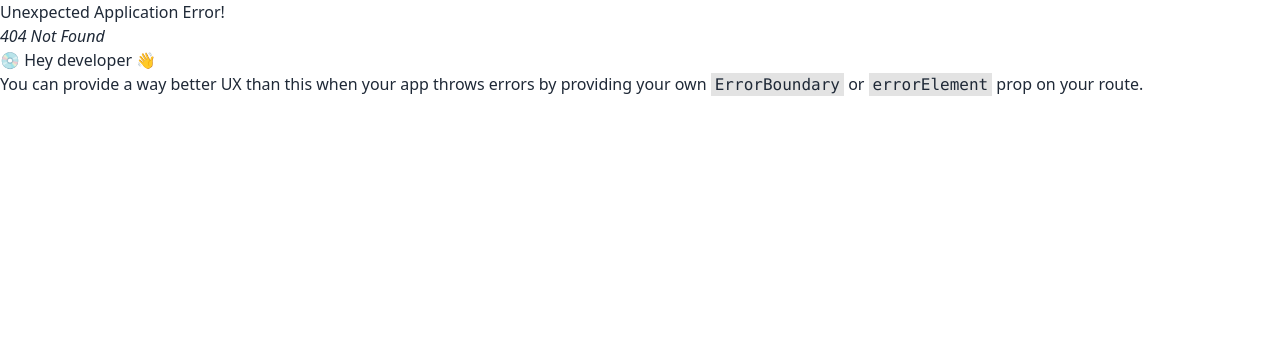
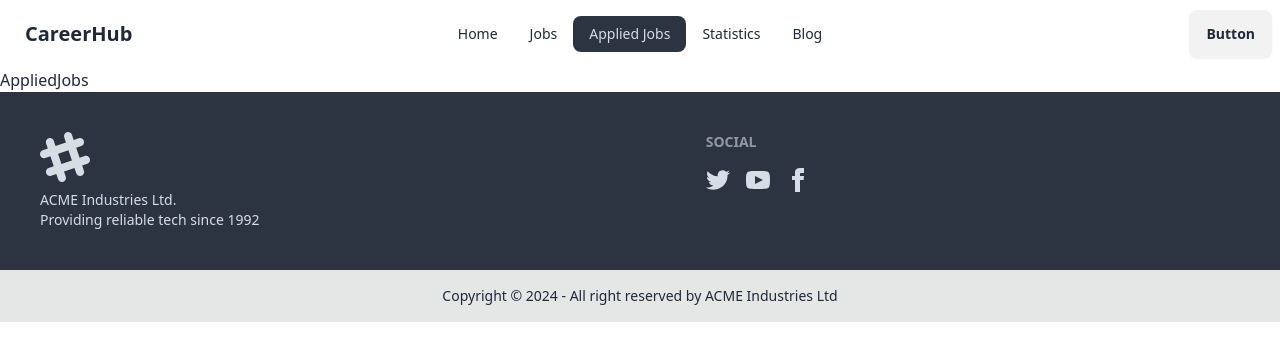
Before and after one commit to tawfiqealahi/career-hub, a React (Vite) app: page /applied in a window 1280 px wide. Before the commit this address had no page. Shown: the top 360 px of the page. Built offline with nearby package versions, Linux system fonts and the light colour scheme.

Commit message:
nav and error page

```diff
--- /dev/null
+++ b/src/Components/AppliedJobs/AppliedJobs.jsx
@@ -0,0 +1,11 @@
+import React from 'react'
+
+const AppliedJobs = () => {
+  return (
+    <div>
+        <h1>AppliedJobs</h1>
+    </div>
+  )
+}
+
+export default AppliedJobs
--- /dev/null
+++ b/src/Components/ErrorPage/ErrorPage.jsx
@@ -0,0 +1,17 @@
+import { useRouteError } from "react-router-dom";
+
+export default function ErrorPage() {
+  const error = useRouteError();
+  console.error(error);
+
+  return (
+    <div className="text-center my-60 " id="error-page">
+      <h1 className="text-bold">Oops!</h1>
+
+      <p>Sorry, an unexpected error has occurred.</p>
+      <p>
+        <i>{error.statusText || error.message}</i>
+      </p>
+    </div>
+  );
+}
--- /dev/null
+++ b/src/Components/Header/Header.jsx
@@ -0,0 +1,55 @@
+import React from 'react'
+import { NavLink } from 'react-router-dom'
+
+const Header = () => {
+    const links = <>
+  <li><NavLink to='/'>Home</NavLink> </li>
+  <li><NavLink to='/jobs'>Jobs</NavLink> </li>
+  <li><NavLink to='/applied'>Applied Jobs</NavLink></li>
+  <li><NavLink to='/statistics'>Statistics</NavLink></li>
+  <li><NavLink to='/blog'>Blog</NavLink></li>
+
+    </>
+  return (
+    <div>
+        {/* navbar  start*/}
+        <div className="navbar bg-base-100">
+  <div className="navbar-start">
+    <div className="dropdown">
+      <div tabIndex={0} role="button" className="btn btn-ghost lg:hidden">
+        <svg
+          xmlns="http://www.w3.org/2000/svg"
+          className="h-5 w-5"
+          fill="none"
+          viewBox="0 0 24 24"
+          stroke="currentColor">
+          <path
+            strokeLinecap="round"
+            strokeLinejoin="round"
+            strokeWidth="2"
+            d="M4 6h16M4 12h8m-8 6h16" />
+        </svg>
+      </div>
+      <ul
+        tabIndex={0}
+        className="menu menu-sm dropdown-content bg-base-100 rounded-box z-[1] mt-3 w-52 p-2 shadow">
+        {links}
+      </ul>
+    </div>
+    <a className="btn btn-ghost text-xl">CareerHub</a>
+  </div>
+  <div className="navbar-center hidden lg:flex">
+    <ul className="menu menu-horizontal px-1">
+        {links}
+    </ul>
+  </div>
+  <div className="navbar-end">
+    <a className="btn">Button</a>
+  </div>
+</div>
+{/* navbar end */}
+    </div>
+  )
+}
+
+export default Header
--- a/src/Components/Home/Home.jsx
+++ b/src/Components/Home/Home.jsx
@@ -3,9 +3,7 @@ import React from 'react'
 const Home = () => {
   return (
     <div>
-           <h1 className="text-3xl  text-red-700 font-bold underline">
-          This is Home
-        </h1>
+
         </div>
   )
 }
--- a/src/Components/Root/Root.jsx
+++ b/src/Components/Root/Root.jsx
@@ -1,10 +1,12 @@
 import React from 'react'
 import { Outlet } from 'react-router-dom'
 import Footer from '../Footer/Footer'
+import Header from '../Header/Header'
 
 const Root = () => {
   return (
     <div>
+      <Header></Header>
         <Outlet></Outlet>
         <Footer></Footer>
     </div>
--- a/src/main.jsx
+++ b/src/main.jsx
@@ -7,15 +7,22 @@ import {
 import "./index.css";
 import Home from "./Components/Home/Home";
 import Root from "./Components/Root/Root";
+import AppliedJobs from "./Components/AppliedJobs/AppliedJobs";
+import ErrorPage from "./Components/ErrorPage/ErrorPage";
 
 const router = createBrowserRouter([
   {
     path: "/",
     element:<Root></Root> ,
+    errorElement: <ErrorPage></ErrorPage> ,
     children: [
       {
         path: "/",
         element: <Home />,
+      },
+      {
+        path: "/applied",
+        element: <AppliedJobs />,
       },
     ],
   },
```
